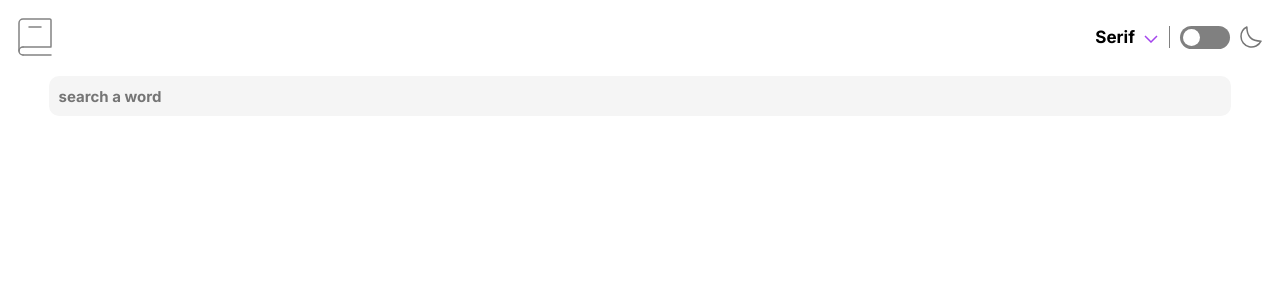
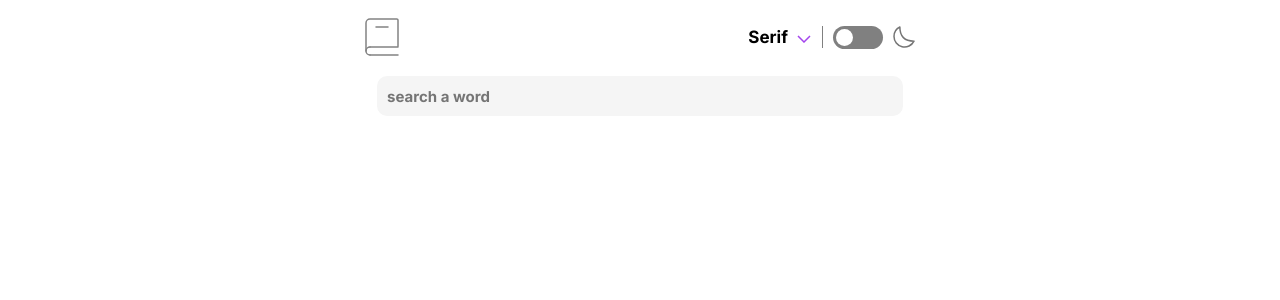
Before and after one commit to JustKooba/Dictionary-app, a Vue app: page / in a window 1280 px wide. Shown: the top 300 px of the page. Built offline with nearby package versions, Linux system fonts and the light colour scheme.

Commit message:
Made the website responsive

```diff
--- a/src/components/Header.vue
+++ b/src/components/Header.vue
@@ -123,4 +123,11 @@ body {
 #dark-mode-switch input[type="checkbox"]:checked + label:after {
   transform: translateX(25px);
 }
+
+@media (min-width: 650px) {
+  .header {
+    max-width: 550px;
+    margin: auto;
+  }
+}
 </style>
--- a/src/components/dictionary.vue
+++ b/src/components/dictionary.vue
@@ -24,7 +24,7 @@
       </button>
     </div>
   </div>
-
+  <div class="bottom">
     <h3 v-if="result">Meanings:</h3>
     <ul v-if="result" class="meanings">
       <li v-for="(meaning, index) in result[0].meanings" :key="index">
@@ -41,6 +41,7 @@
         </ul>
       </li>
     </ul>
+  </div>
 </template>
 
 <script>
@@ -164,6 +165,15 @@ form {
   font-family: "Inter", sans-serif;
 }
 
+.bottom {
+  display: flex;
+  flex-direction: column;
+  justify-content: center;
+  align-items: center;
+  margin-top: 20px;
+  text-align: left;
+}
+
 .partOfSpeech::after {
   content: "";
   display: inline-block;
@@ -192,4 +202,15 @@ h3 {
   background-color: #1e1e1e;
   color: white;
 }
+@media (min-width: 650px) {
+  .top-left,
+  .bottom,
+  form {
+    max-width: 550px;
+    margin: auto;
+  }
+  .bottom {
+    margin: auto;
+  }
+}
 </style>
```
Lines whose indentation alone changed are shown as unchanged.
